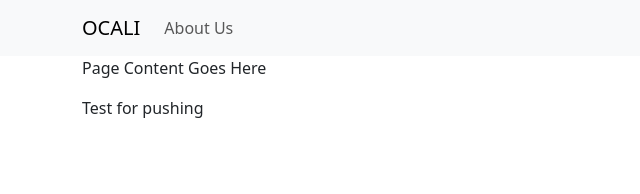
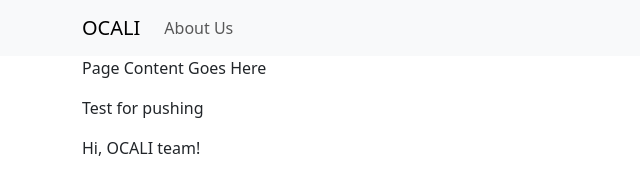
Before and after one commit to mostaghz/ocali, a plain HTML site: page index.html in a window 1280 px wide. Shown: the whole page, without its empty margins (0-640 px from the left). Drawn offline with nearby package versions, Linux system fonts and the light colour scheme.

Commit message:
Another push test saying hi to the OCALI team

```diff
--- a/index.html
+++ b/index.html
@@ -29,6 +29,7 @@
     <main class="container">
     	<p>Page Content Goes Here</p>
         <p>Test for pushing</p>
+        <p>Hi, OCALI team!</p>
     </main>
 	<script defer src="https://cdn.jsdelivr.net/npm/alpinejs@3.14.1/dist/cdn.min.js"></script>
     <script src="https://cdn.jsdelivr.net/npm/bootstrap@5.3.0/dist/js/bootstrap.bundle.min.js" integrity="sha384-geWF76RCwLtnZ8qwWowPQNguL3RmwHVBC9FhGdlKrxdiJJigb/j/68SIy3Te4Bkz" crossorigin="anonymous"></script>
```
